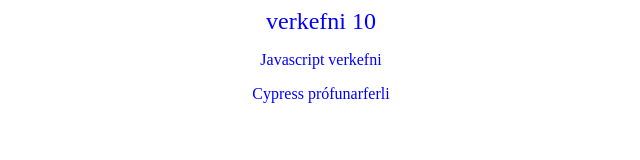
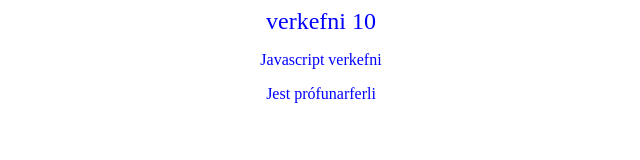
Before and after one commit to anna-mgisla/amg-v-10, a website: page index.html in a window 1280 px wide. Shown: the full height of the page, 319-959 px from the left. Drawn offline with Linux system fonts and the light colour scheme.

Commit message:
breytt index aðeins

```diff
--- a/index.html
+++ b/index.html
@@ -8,7 +8,7 @@
             verkefni 10
         </header>
         <p> Javascript verkefni</p>
-        <p>Cypress prófunarferli</p>
+        <p>Jest prófunarferli</p>
             </main>
         </body>
     </head>
```
